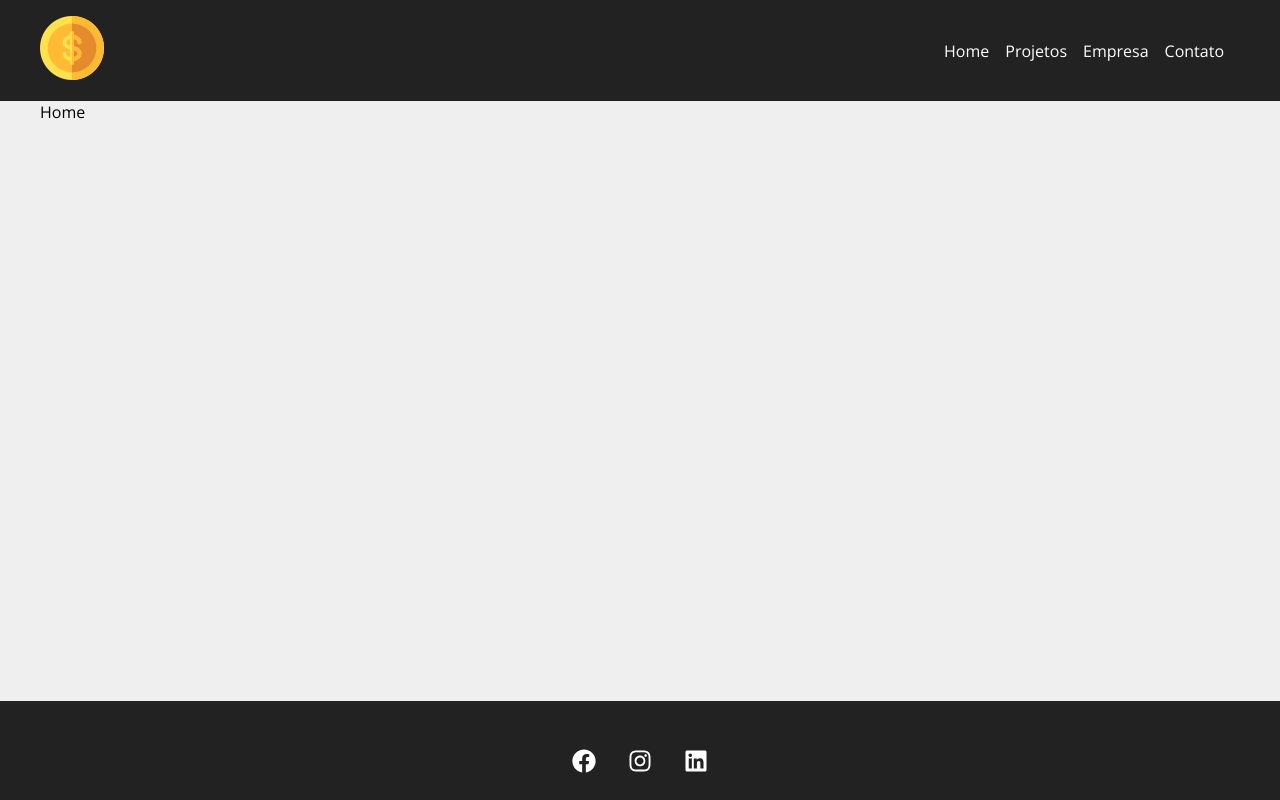
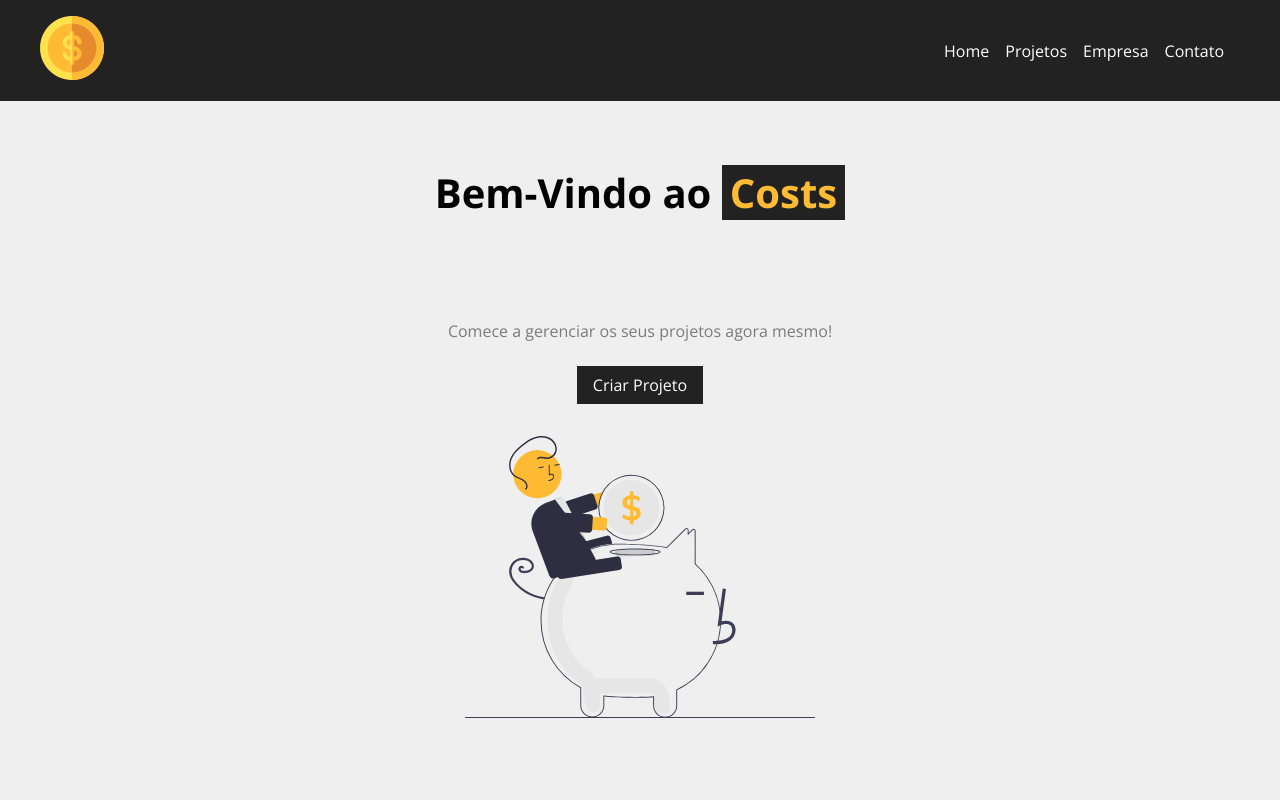
Before and after one commit to PauloRobertt/Project_Costs, a JavaScript app in the folder Costs/src/main/java/br/com/costs/Costs/View/costs_view/: page / in a window 1280 px wide. Shown: the top 800 px of the page. Built offline with nearby package versions, Linux system fonts and the light colour scheme; the HTML template or start-up script is replaced by a standard one.

Commit message:
feat: pagina home

```diff
--- a/Costs/src/main/java/br/com/costs/Costs/View/costs_view/src/components/pages/Home.js
+++ b/Costs/src/main/java/br/com/costs/Costs/View/costs_view/src/components/pages/Home.js
@@ -1,7 +1,14 @@
+import styles from './Home.module.css';
+import savings from '../../img/savings.svg';
+import LinkButton from '../layout/LinkButton';
+
 export default function Home(){
     return(
-        <div>
-            <p>Home</p>
-        </div>
+        <section className={styles.home_container}>
+            <h1>Bem-Vindo ao <span>Costs</span></h1>
+            <p>Comece a gerenciar os seus projetos agora mesmo!</p>
+            <LinkButton to='/newproject' text="Criar Projeto"/>
+            <img src={savings} alt="Costs"/>
+        </section>
     )
 };
--- /dev/null
+++ b/Costs/src/main/java/br/com/costs/Costs/View/costs_view/src/components/pages/Home.module.css
@@ -0,0 +1,29 @@
+.home_container{
+    width: 100%;
+    display: flex;
+    flex-direction: column;
+    align-items: center;
+    justify-content: center;
+    padding: 4em;
+}
+
+.home_container h1{
+    font-size: 2.5em;
+    margin-bottom: 2.5em;
+}
+
+.home_container h1 span{
+    color: #FFBB33;
+    padding: 0 .2em;
+    background-color: #222;
+}
+
+.home_container p{
+    margin-bottom: 1.5em;
+    color: #7b7b7b;
+}
+
+.home_container img{
+    width: 350px;
+    margin: 2em 0;
+}
```
